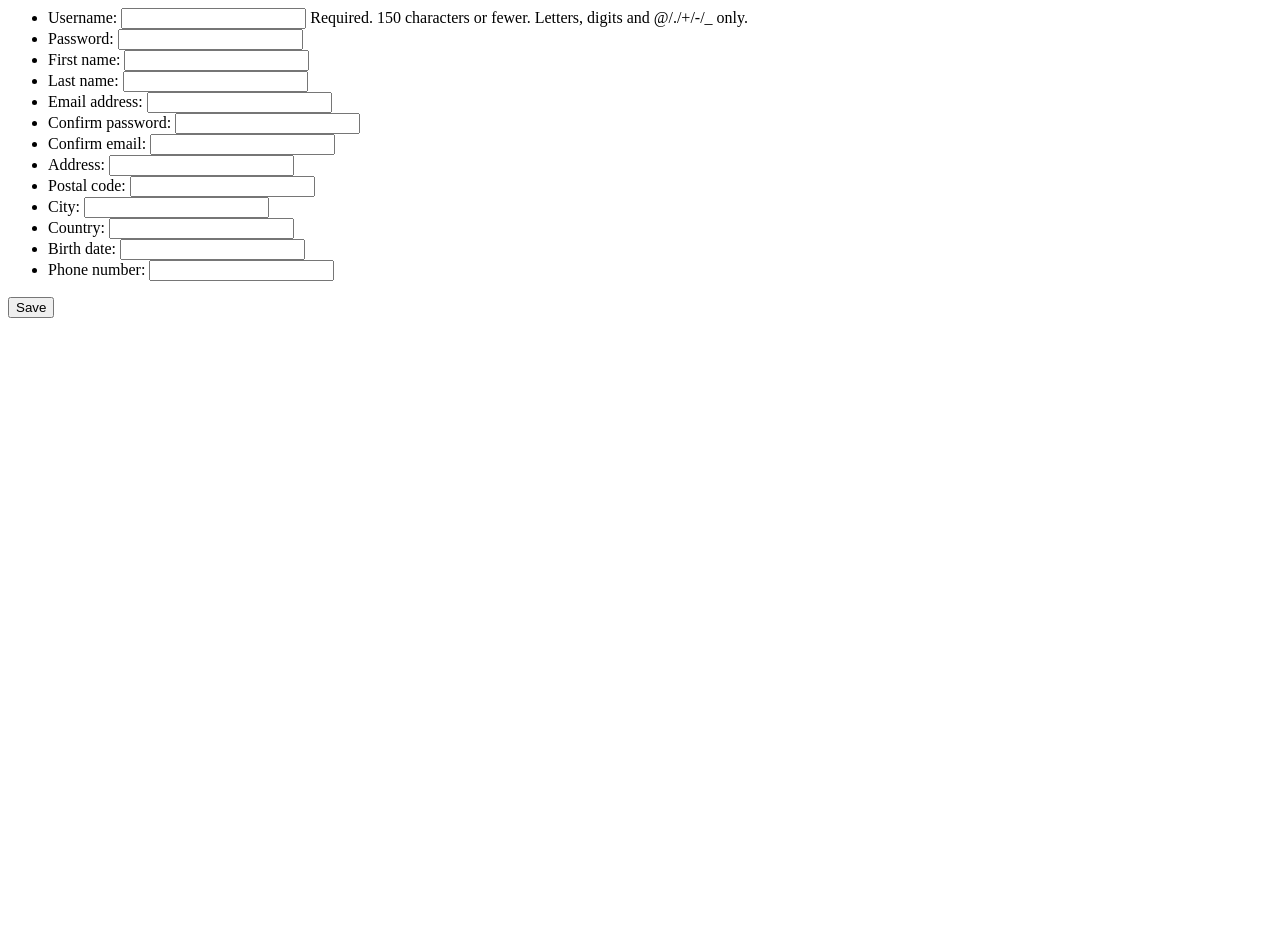
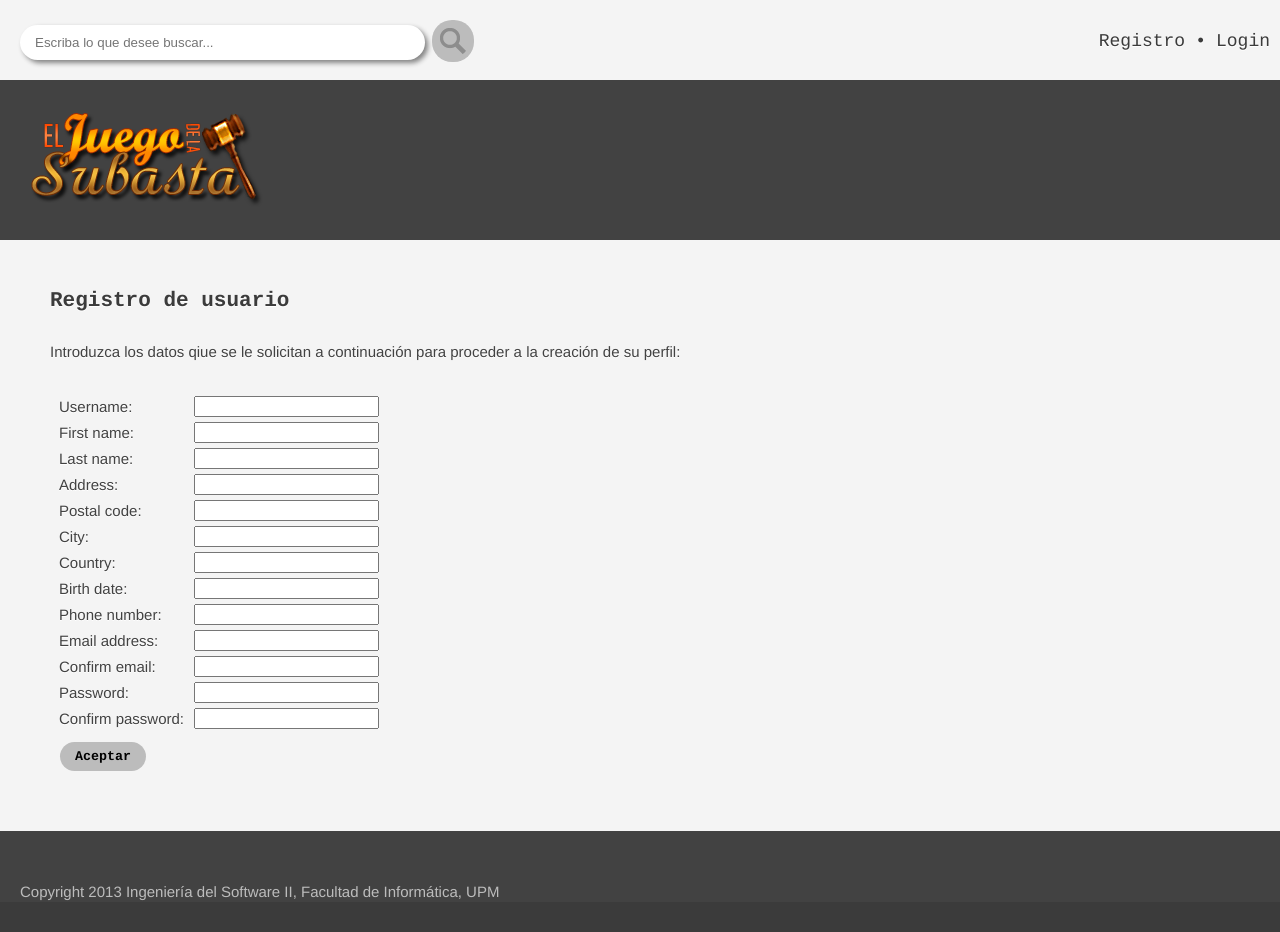
Before and after one commit to Garinoth/subastasIS2, a Django app: page /subastas/register/ in a window 1280 px wide. Before the commit the page ends 318 px from the top, so only its background shows below. Run offline with Django 3.2, Linux system fonts and the light colour scheme; parts of the project's set-up code (start-up, migrations or seed data) failed here and were passed over.

Commit message:
Add basic template for registration

```diff
--- a/subastasIS2_django/subastas/templates/subastas/base.html
+++ b/subastasIS2_django/subastas/templates/subastas/base.html
@@ -31,7 +31,7 @@
             {% else %}
             <nav class="navegacion_principal tercera_columna right">
                 <ul>
-                    <li><a href="{% url 'test' %}">Registro</a></li>
+                    <li><a href="{% url 'register' %}">Registro</a></li>
                     <li>&bull;</li>
                     <li><a href="{% url 'login' %}?next={{ request.path }}">Login</a></li>
                 </ul>
--- /dev/null
+++ b/subastasIS2_django/subastas/templates/subastas/register.html
@@ -0,0 +1,80 @@
+{% extends "subastas/base.html" %}
+
+{% block title %}JDLS|Registro{% endblock %}
+
+{% block content %}
+
+{% if user_form.errors %}
+<a href="" class="overlay" id="popups"></a>
+<div class="popup">
+	<h2 class="error">Error</h2>
+	<p class="error ultimo">El nombre de usuario y contraseña no son correctos. Por favor, vuelva a intentarlo.</p>
+	<a class="close" href=""></a>
+	<a href=""><input type="button" class="button close" value="Aceptar" /></a>
+</div>
+{% endif %}
+
+<header>
+    <h2>Registro de usuario</h2>
+	<p>Introduzca los datos qiue se le solicitan a continuación para proceder a la creación de su perfil:</p>
+</header>
+<form class="form-horizontal" method="post" action="{% url 'register' %}">
+{% csrf_token %}
+<table>
+<tr><div class="form-group">
+    <td><label class="freg control-label">{{ user_form.username.label_tag }}</label></td>
+    <td>{{ user_form.username }}</td>
+</div></tr>
+<tr><div class="form-group">
+    <td><label class="freg control-label">{{ user_form.first_name.label_tag }}</label></td>
+    <td>{{ user_form.first_name }}</td>
+</div></tr>
+<tr><div class="form-group">
+    <td><label class="freg control-label">{{ user_form.last_name.label_tag }}</label></td>
+    <td>{{ user_form.last_name }}</td>
+</div></tr>
+<tr><div class="form-group">
+    <td><label class="freg control-label">{{ auction_user_form.address.label_tag }}</label></td>
+    <td>{{ auction_user_form.address }}</td>
+</div></tr>
+<tr><div class="form-group">
+    <td><label class="freg control-label">{{ auction_user_form.postal_code.label_tag }}</label></td>
+    <td>{{ auction_user_form.postal_code }}</td>
+</div></tr>
+<tr><div class="form-group">
+    <td><label class="freg control-label">{{ auction_user_form.city.label_tag }}</label></td>
+    <td>{{ auction_user_form.city }}</td>
+</div></tr>
+<tr><div class="form-group">
+    <td><label class="freg control-label">{{ auction_user_form.country.label_tag }}</label></td>
+    <td>{{ auction_user_form.country }}</td>
+</div></tr>
+<tr><div class="form-group">
+    <td><label class="freg control-label">{{ auction_user_form.birth_date.label_tag }}</label></td>
+    <td>{{ auction_user_form.birth_date }}</td>
+</div></tr>
+<tr><div class="form-group">
+    <td><label class="freg control-label">{{ auction_user_form.phone_number.label_tag }}</label></td>
+    <td>{{ auction_user_form.phone_number }}</td>
+</div></tr>
+<tr><div class="form-group">
+    <td><label class="freg control-label">{{ user_form.email.label_tag }}</label></td>
+    <td>{{ user_form.email }}</td>
+</div></tr><tr><div class="form-group">
+    <td><label class="freg control-label">{{ user_form.confirm_email.label_tag }}</label></td>
+    <td>{{ user_form.confirm_email }}</td>
+</div></tr>
+<tr><div class="form-group">
+    <td><label class="freg control-label">{{ user_form.password.label_tag }}</label></td>
+    <td>{{ user_form.password }}</td>
+</div></tr>
+<tr><div class="form-group">
+    <td><label class="freg control-label">{{ user_form.confirm_password.label_tag }}</label></td>
+    <td>{{ user_form.confirm_password }}</td>
+</div></tr>
+</table>
+
+<input class="button body" type="submit" value="Aceptar" />
+</form>
+
+{% endblock %}
--- a/subastasIS2_django/subastas/views.py
+++ b/subastasIS2_django/subastas/views.py
@@ -9,7 +9,7 @@ from subastas.forms import UserForm, AuctionUserForm, ItemForm, AuctionForm, Off
 
 
 def index(request):
-    return render(request, 'subastas/base.html')
+    return render(request, 'subastas/index.html')
 
 
 class ListUsersView(ListView):
@@ -45,7 +45,7 @@ def register_user(request):
         user_form = UserForm(prefix='user')
         auction_user_form = AuctionUserForm(prefix='auction_user')
 
-    return render(request, 'subastas/register_dummy.html', {
+    return render(request, 'subastas/register.html', {
         'user_form': user_form,
         'auction_user_form': auction_user_form})
 
--- a/subastasIS2_django/subastasIS2_django/settings.py
+++ b/subastasIS2_django/subastasIS2_django/settings.py
@@ -93,7 +93,7 @@ USE_TZ = True
 STATIC_URL = '/static/'
 
 # LOGIN redirection page
-LOGIN_URL = 'login'
+LOGIN_URL = '/subastas/'
 
 # MEDIA storage location
 MEDIA_URL = '/home/garinoth/Repositories/subastasIS2/subastasIS2_django/subastas/media/'
```
Also changed, not shown: subastasIS2_django/subastas/templates/subastas/register.htm (deleted, +0 -54 lines).
